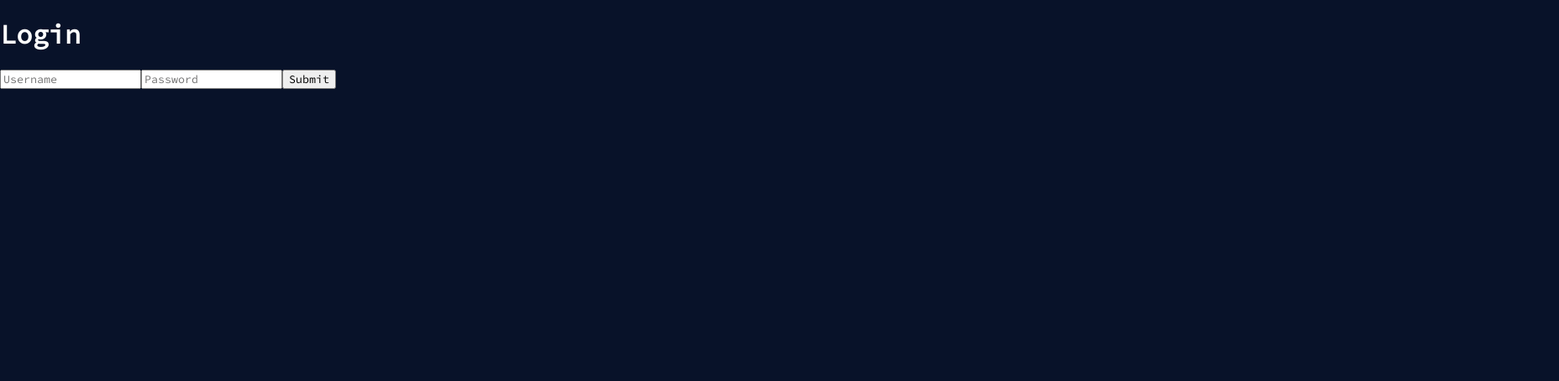
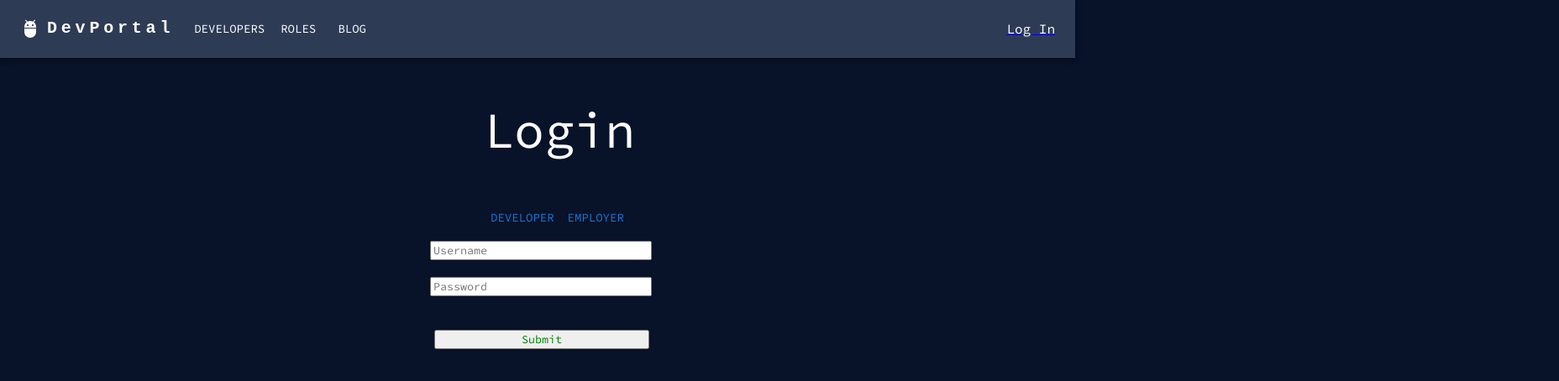
Before and after one commit to Code4Wyatt/DevPortal, a React (Create React App) app in the folder DevSpace/: page / in a window 1280 px wide. Shown: the top 454 px of the page at 84% size, 1856 px wide, since content can reach past the window. Built offline with nearby package versions, Linux system fonts and the light colour scheme.

Commit message:
Login layout updated

```diff
--- a/DevSpace/src/components/ExperienceListItem/ExperienceListItem.tsx
+++ b/DevSpace/src/components/ExperienceListItem/ExperienceListItem.tsx
@@ -1,9 +1,9 @@
 import React from "react";
 import "./style.scss";
-import { Grid, Typography, Button, Box, createTheme } from "@mui/material";
+import { Grid, Typography, Box, createTheme } from "@mui/material";
 
 const ExperienceListItem = () => {
-   const theme = createTheme({
+  const theme = createTheme({
     breakpoints: {
       values: {
         xs: 0,
@@ -13,7 +13,7 @@ const ExperienceListItem = () => {
         xl: 1536,
       },
     },
-   });
+  });
 
   return (
     <Grid
@@ -47,9 +47,8 @@ const ExperienceListItem = () => {
             width: { xs: "60%", lg: "30%" },
             position: "relative",
             bottom: { xs: "80px" },
-            left: { xs: "30px" },
-
-
+            left: { xs: "20px", lg: "3px" },
+            top: { lg: "-10px" },
           }}
         >
           <Typography marginLeft={5} marginBottom={0}>
@@ -72,14 +71,26 @@ const ExperienceListItem = () => {
             Remote
           </Typography>
         </Grid>
-        <Grid item sx={{
+        <Grid
+          item
+          sx={{
             width: { xs: "60%", lg: "100%" },
             position: "absolute",
             bottom: { xs: "80%" },
-          left: { xs: "100px", lg: '80%' },
-
-          }}>
-          <Typography color="lightgrey" sx={{ fontSize: { xs: "10px"}, position: 'relative', left: {xs: '70px'}, bottom: {xs: '10px'}}}>Jan 2000 -  Jun 2020</Typography>
+            left: { xs: "100px", lg: "80%" },
+          }}
+        >
+          <Typography
+            color="lightgrey"
+            sx={{
+              fontSize: { xs: "10px" },
+              position: "relative",
+              left: { xs: "70px" },
+              bottom: { xs: "10px" },
+            }}
+          >
+            Jan 2000 - Jun 2020
+          </Typography>
         </Grid>
       </Grid>
 
@@ -96,7 +107,7 @@ const ExperienceListItem = () => {
           marginLeft={5}
           color="lightgrey"
           width="100%"
-          sx={{ fontSize: { xs: "10px" } }}
+          sx={{ fontSize: { xs: "9px", lg: "12px" } }}
         >
           - Updated Spotify backend system and song quality using Java.
         </Typography>
@@ -104,7 +115,7 @@ const ExperienceListItem = () => {
           marginLeft={5}
           color="lightgrey"
           width="100%"
-          sx={{ fontSize: { xs: "9px" } }}
+          sx={{ fontSize: { xs: "9px", lg: "12px" } }}
         >
           - Contributed to loads of awesome updates that made me the best ever
           employee in the music industry everrr.
@@ -113,7 +124,7 @@ const ExperienceListItem = () => {
           marginLeft={5}
           color="lightgrey"
           width="100%"
-          sx={{ fontSize: { xs: "9px" }}}
+          sx={{ fontSize: { xs: "9px", lg: "12px" } }}
         >
           - Won Spotify Employee of the Day award every day of employment.
         </Typography>
--- a/DevSpace/src/components/Login/Login.tsx
+++ b/DevSpace/src/components/Login/Login.tsx
@@ -2,11 +2,13 @@ import { useForm } from "react-hook-form";
 import { useLoginUserMutation } from "../../features/currentUser/userAPI";
 import { selectCurrentUser } from "../../features/currentUser/currentUserSlice";
 import { ToastContainer, toast } from "react-toastify";
-import 'react-toastify/dist/ReactToastify.css';
+import "react-toastify/dist/ReactToastify.css";
 import { useNavigate } from "react-router";
-import { useEffect } from "react";
+import { useEffect, useState } from "react";
+import { useGetDeveloperDetailsQuery } from "../../features/currentUser/userAPI";
+import { Grid, Typography, Button } from "@mui/material";
+import AppBar from "../AppBar/AppBar";
 import "./style.scss";
-import { useGetDeveloperDetailsQuery } from "../../features/currentUser/userAPI";
 
 type FormData = {
   email: string;
@@ -20,6 +22,7 @@ const Login: React.FC = () => {
     watch,
     formState: { errors },
   } = useForm<FormData>();
+  const [loginType, setLoginType] = useState("");
 
   const [
     loginUser,
@@ -45,8 +48,8 @@ const Login: React.FC = () => {
   useEffect(() => {
     if (isLoginSuccess) {
       toast.success("Successfully signed in!");
-      localStorage.setItem('email', loginData.email);
-      localStorage.setItem('token', loginData.accessToken);
+      localStorage.setItem("email", loginData.email);
+      localStorage.setItem("token", loginData.accessToken);
       navigate("/dashboard");
     }
     if (loginError) {
@@ -64,7 +67,10 @@ const Login: React.FC = () => {
   }, [isLoginSuccess, loginError]);
 
   return (
-    <div>
+    <>
+      {" "}
+      <AppBar />
+      <Grid item sx={{ position: "relative", left: "40%" }}>
         <ToastContainer
           position="top-right"
           autoClose={1000}
@@ -77,21 +83,50 @@ const Login: React.FC = () => {
           pauseOnHover
           theme="dark"
         />
-      <form onSubmit={onSubmit}>
-        <h1>Login</h1>
+
+        <form onSubmit={onSubmit} style={{ display: "block" }}>
+          <Typography
+            variant="h2"
+            sx={{
+              position: "relative",
+              left: "5%",
+              marginTop: "50px",
+              marginBottom: "50px",
+            }}
+          >
+            Login
+          </Typography>
+          <Grid item display="flex" sx={{ position: "relative", left: "5%" }}>
+            <Button onClick={() => setLoginType("developer")}>Developer</Button>
+            <Button onClick={() => setLoginType("employer")}>Employer</Button>
+          </Grid>
           <input
+            style={{ width: "20%", marginTop: "10px", marginBottom: "10px" }}
             {...register("email", { required: true })}
             placeholder="Username"
           />
+          <br />
           {errors.email && <span>Username is required</span>}
           <input
+            style={{ width: "20%", marginTop: "10px", marginBottom: "30px" }}
             {...register("password", { required: true })}
             placeholder="Password"
           />
           {errors.password && <span>Password is required</span>}
-        <input type="submit" />
+          <br />
+          <input
+            type="submit"
+            style={{
+              width: "20%",
+              marginTop: "10px",
+              marginBottom: "10px",
+              marginLeft: "5px",
+              color: "green",
+            }}
+          />
         </form>
-    </div>
+      </Grid>
+    </>
   );
 };
 
--- a/DevSpace/src/features/currentUser/userAPI.ts
+++ b/DevSpace/src/features/currentUser/userAPI.ts
@@ -4,6 +4,24 @@ export const authApi = createApi({
   reducerPath: "authApi",
   baseQuery: fetchBaseQuery({
     baseUrl: "http://localhost:8000/auth/developer-login",
+  }),
+  endpoints: (builder) => ({
+    loginUser: builder.mutation({
+      query: (body: { email: string; password: string }) => {
+        return {
+          url: "/",
+          method: "post",
+          body,
+        };
+      },
+    }),
+  }),
+});
+
+export const employerApi = createApi({
+  reducerPath: "employerApi",
+  baseQuery: fetchBaseQuery({
+    baseUrl: "http://localhost:8000/auth/employer-login",
   }),
   endpoints: (builder) => ({
     loginUser: builder.mutation({
```
Lines whose indentation alone changed are shown as unchanged.
